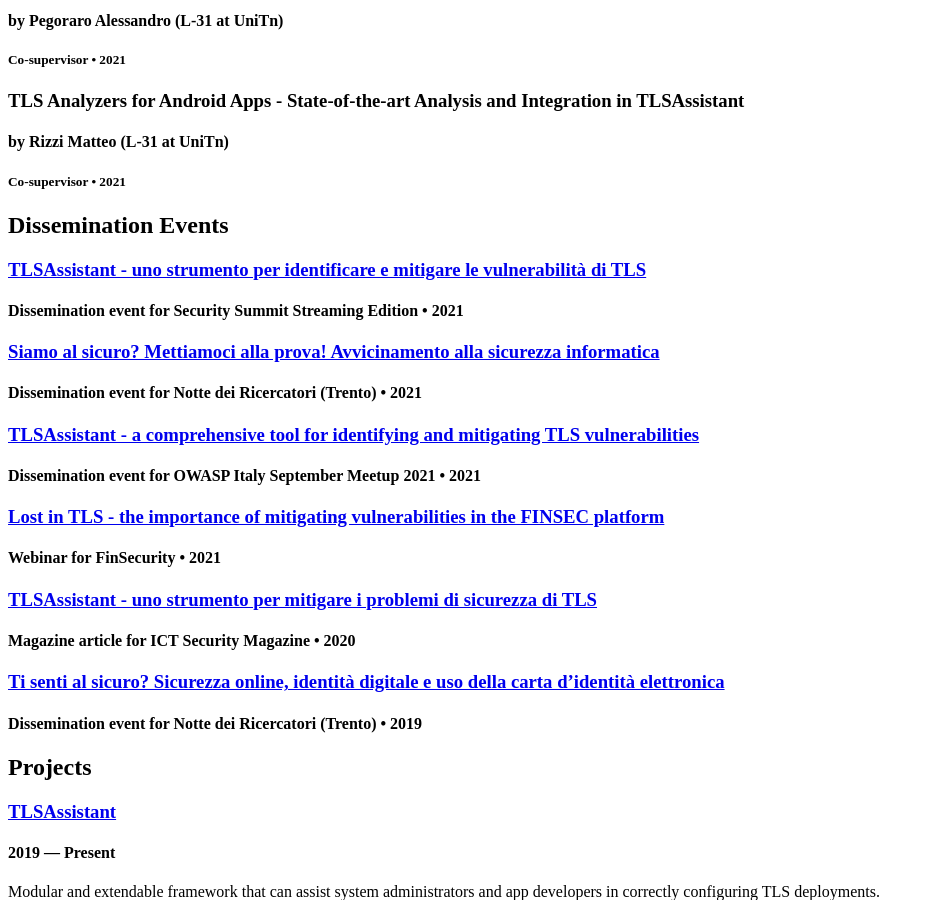
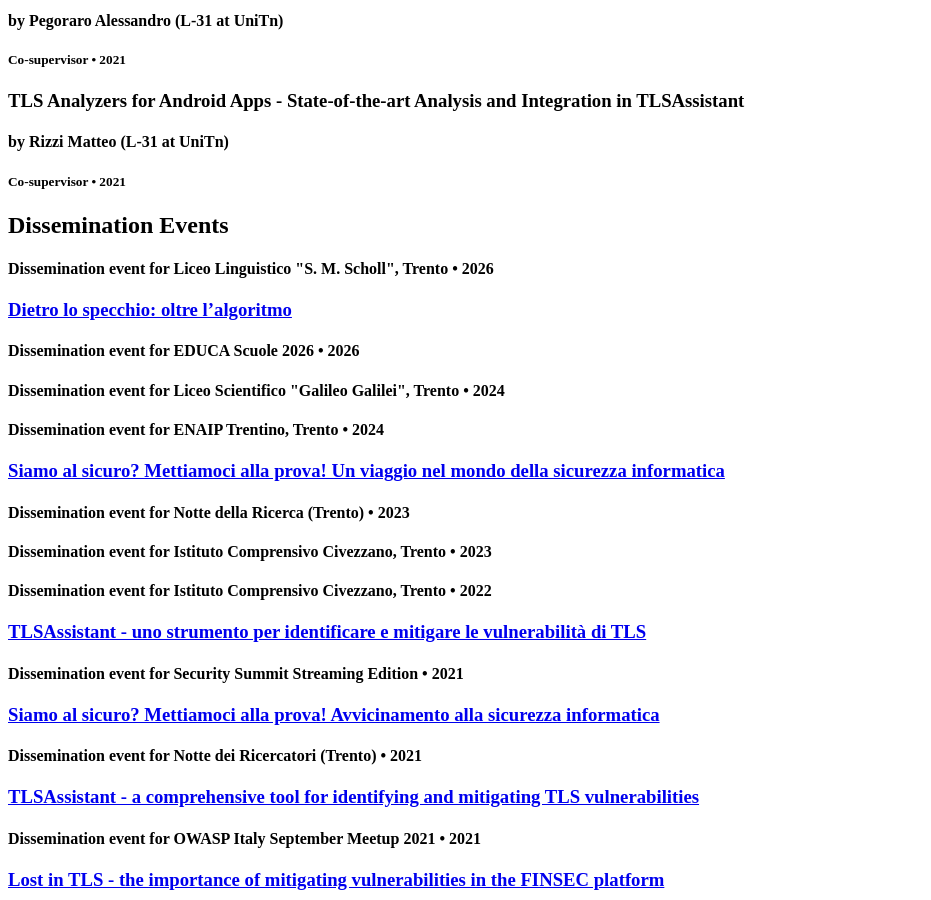
Before and after one commit to NetBender/cv, a Jekyll site: the page built from index.html, in a window 1280 px wide and 900 px high, scrolled down 7114 px. Shown: the whole window, without its empty margins (0-931 px from the left). Built offline with Jekyll 4.4.1, drawn with Linux system fonts in a browser that asks for light colours.

Commit message:
Update disseminations.yml

```diff
--- a/_data/disseminations.yml
+++ b/_data/disseminations.yml
@@ -1,4 +1,48 @@
 # Dissemination
+
+- title: "Dietro lo specchio: mediazione algoritmica, emozioni e identità digitale"
+  type: Dissemination event
+  context: Liceo Linguistico "S. M. Scholl", Trento
+  year: 2026
+  # abstract:
+
+- title: "Dietro lo specchio: oltre l’algoritmo"
+  type: Dissemination event
+  context: EDUCA Scuole 2026
+  year: 2026
+  url: "https://www.educaonline.it/wp-content/uploads/2026/09/EDUCA_Scuole_2026.pdf"
+  # abstract:
+
+- title: Identità digitale
+  type: Dissemination event
+  context: Liceo Scientifico "Galileo Galilei", Trento
+  year: 2024
+  # abstract:
+
+- title: Consapevolezza e Sicurezza Informatica
+  type: Dissemination event
+  context: ENAIP Trentino, Trento
+  year: 2024
+  # abstract:
+
+- title: Siamo al sicuro? Mettiamoci alla prova! Un viaggio nel mondo della sicurezza informatica
+  type: Dissemination event
+  context: Notte della Ricerca (Trento)
+  year: 2023
+  url: "https://nottedellaricerca.tn.it/"
+  # abstract:
+
+- title: Avvicinamento alla sicurezza informatica
+  type: Dissemination event
+  context: Istituto Comprensivo Civezzano, Trento
+  year: 2023
+  # abstract:
+
+- title: Giornata mondiale per la Sicurezza in Rete
+  type: Dissemination event
+  context: Istituto Comprensivo Civezzano, Trento
+  year: 2022
+  # abstract:
 
 - title: TLSAssistant - uno strumento per identificare e mitigare le vulnerabilità di TLS
   type: Dissemination event
```
